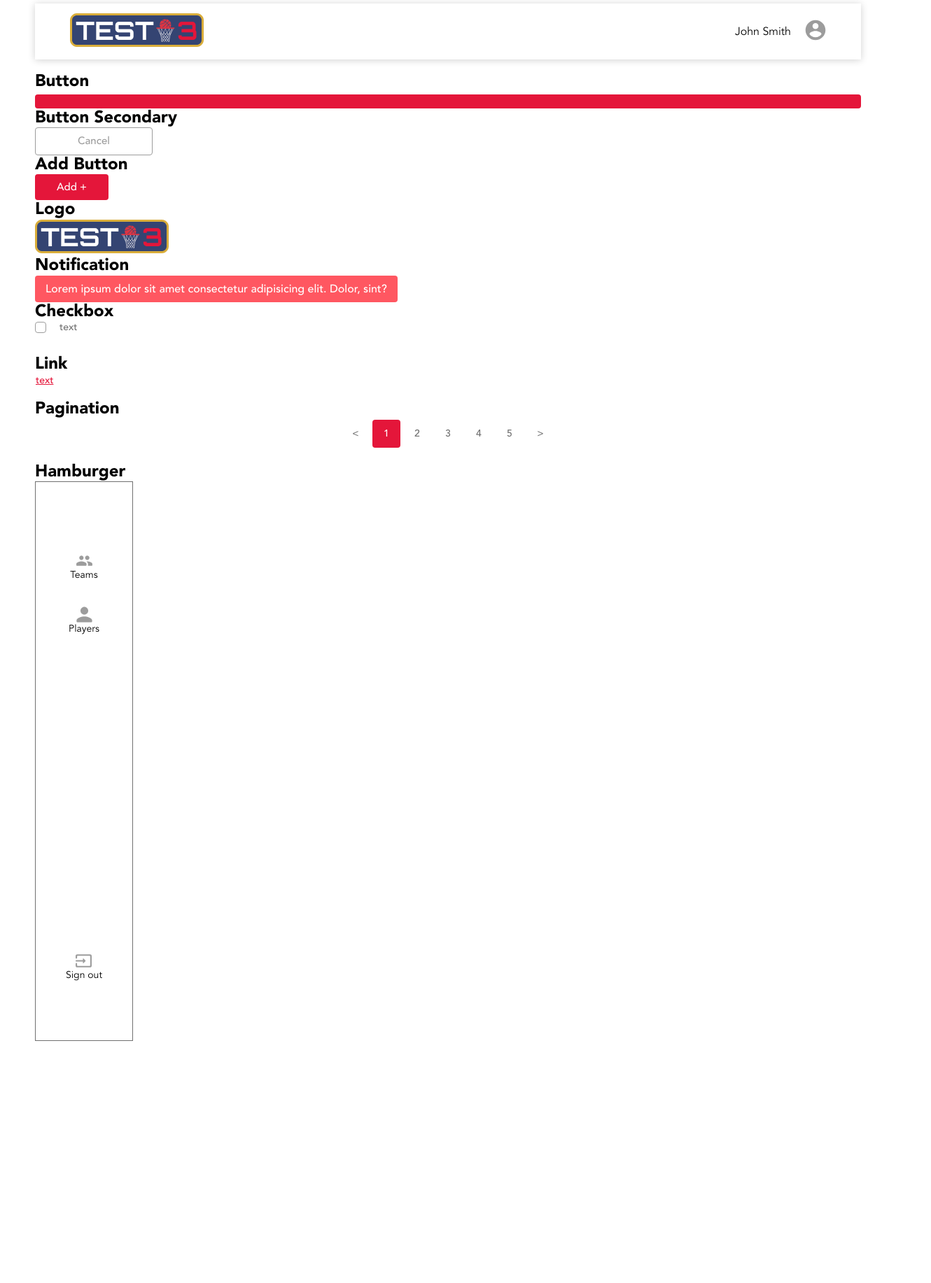
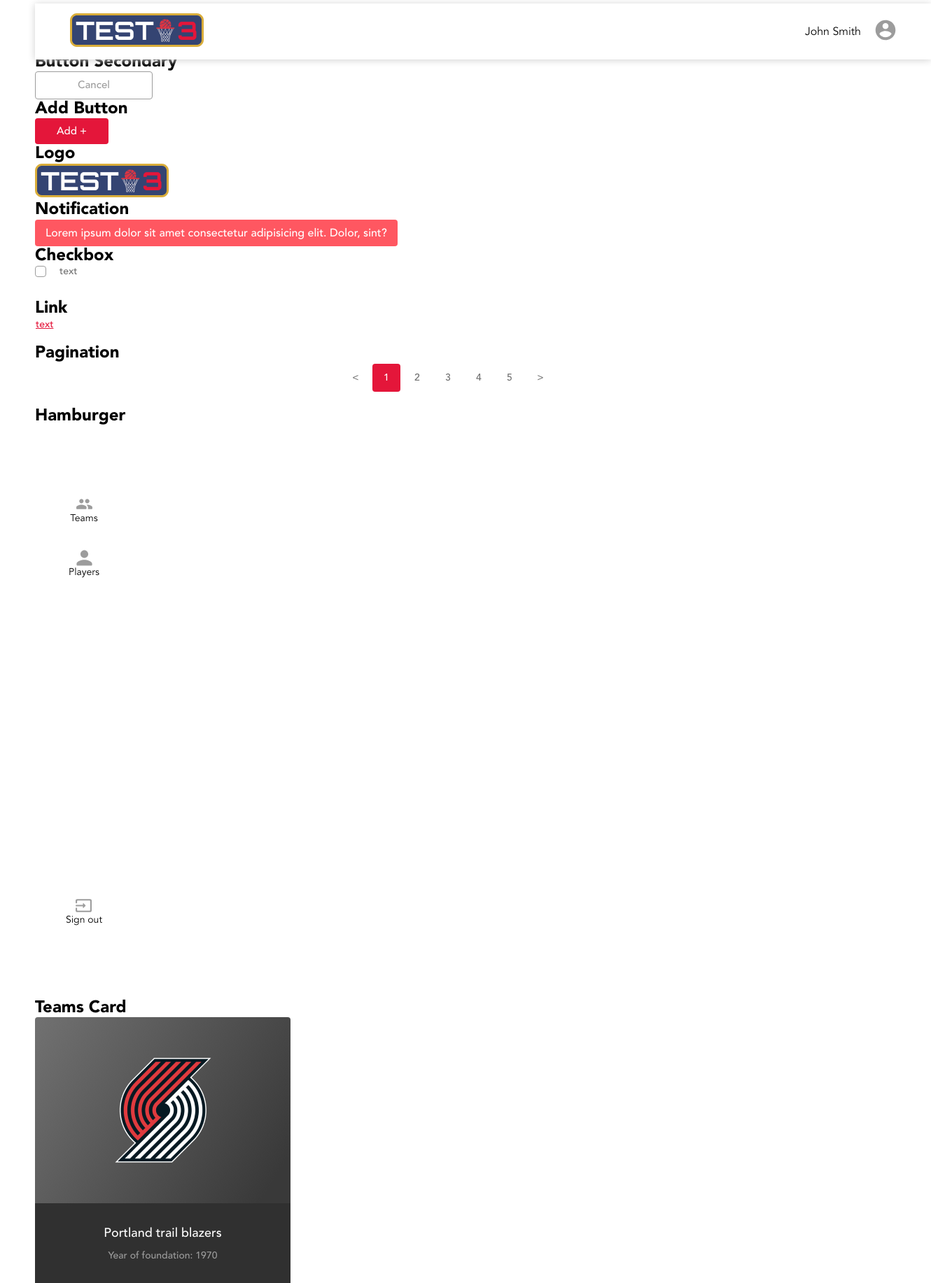
Before and after one commit to BytesHouse/big3, a React (Create React App) app: page /components in a window 1280 px wide. Shown: the part 485-2319 px from the top of the page at 70% size, 1330 px wide, since content can reach past the window. Before the commit the page ends 1973 px from the top, so only its background shows below. Built offline with nearby package versions, Linux system fonts and the light colour scheme.

Commit message:
last update

```diff
--- a/src/App.tsx
+++ b/src/App.tsx
@@ -2,6 +2,7 @@ import React from 'react';
 import { Routes, Route } from 'react-router-dom';
 import Components from './pages/Components';
 import SignInPage from './pages/authorization/SignInPage';
+import { ApplicationPage } from './pages/ApplicationPage/ApplicationPage';
 
 function App() {
   return (
@@ -9,6 +10,7 @@ function App() {
       <Routes>
         <Route path="/components" element={<Components />} />
         <Route path="/signin" element={<SignInPage />} />
+        <Route path="/app" element={<ApplicationPage />} />
       </Routes>
     </div>
   );
--- /dev/null
+++ b/src/components/TeamCard/TeamsCard.module.css
@@ -0,0 +1,34 @@
+.container {
+    max-width: 365px;
+    height: 380px;
+    border-radius: 4px;
+    background: linear-gradient(121.57deg, #707070 1.62%, #393939 81.02%);
+}
+.topBlock {
+    width: 100%;
+    height: 70%;
+    display: flex;
+    justify-content: center;
+    align-items: center;
+}
+.bottomBlock {
+    width: 100%;
+    height: 30%;
+    background: #303030;
+    display: flex;
+    flex-direction: column;
+    justify-content: center;
+    align-items: center;
+}
+.name {
+    font-weight: 500;
+    font-size: 18px;
+    color: white;
+    margin-bottom: 15px;
+}
+.year {
+    font-weight: 500;
+    font-size: 14px;
+    text-align: center;
+    color: var(--light-grey);
+}
--- /dev/null
+++ b/src/components/TeamCard/TeamsCard.tsx
@@ -0,0 +1,17 @@
+import React from 'react';
+import style from './TeamsCard.module.css';
+import image from '../../assets/images/POR1.png';
+
+export const TeamsCard: React.FC = () => {
+  return (
+    <div className={style.container}>
+      <div className={style.topBlock}>
+        <img src={image} alt="Team" />
+      </div>
+      <div className={style.bottomBlock}>
+        <div className={style.name}>Portland trail blazers</div>
+        <div className={style.year}>Year of foundation: 1970</div>
+      </div>
+    </div>
+  );
+};
--- /dev/null
+++ b/src/pages/ApplicationPage/ApplicationPage.module.css
@@ -0,0 +1,16 @@
+.container {
+    background-color: var(--lightest-grey-secondary);
+    position: relative;
+}
+.wrapper {
+    display: flex;
+}
+.display {
+    width: 100%;
+    margin-top: 80px;
+    padding: 30px 80px;
+}
+.top {
+    display: flex;
+    justify-content: space-between;
+}
--- /dev/null
+++ b/src/pages/ApplicationPage/ApplicationPage.tsx
@@ -0,0 +1,25 @@
+import React from 'react';
+import style from './ApplicationPage.module.css';
+import HamburgerMenu from '../../ui/HamburgerMenu/HamburgerMenu';
+import Navigation from '../../ui/Navigation/Navigation';
+import SearchBox from '../../ui/SearchBox/SearchBox';
+import AddButton from '../../ui/AddButton/AddButton';
+
+export const ApplicationPage: React.FC = () => {
+  return (
+    <div className={style.container}>
+      <Navigation />
+      <div className={style.wrapper}>
+        <HamburgerMenu />
+        <div className={style.display}>
+          <div className={style.top}>
+            <SearchBox />
+            <AddButton />
+          </div>
+          <div>grid</div>
+          <div>footer</div>
+        </div>
+      </div>
+    </div>
+  );
+};
--- a/src/pages/Components.tsx
+++ b/src/pages/Components.tsx
@@ -13,6 +13,7 @@ import Checkbox from '../ui/Checkbox/Checkbox';
 import StyledLink from '../ui/StyledLink/StyledLink';
 import Pagination from '../ui/Pagination/Pagination';
 import HamburgerMenu from '../ui/HamburgerMenu/HamburgerMenu';
+import { TeamsCard } from '../components/TeamCard/TeamsCard';
 
 const Components = () => {
   return (
@@ -64,6 +65,9 @@ const Components = () => {
       <br />
       <h2>Hamburger</h2>
       <HamburgerMenu />
+      <br />
+      <h2>Teams Card</h2>
+      <TeamsCard />
     </div>
   );
 };
--- /dev/null
+++ b/src/ui/Button/index.ts
@@ -0,0 +1 @@
+export { Button as default } from './Button';
--- a/src/ui/HamburgerMenu/Hamburger.module.css
+++ b/src/ui/HamburgerMenu/Hamburger.module.css
@@ -1,7 +1,7 @@
 .container {
+    background-color: white;
     width: 140px;
     height: 100vh;
-    border: 1px solid var(--grey);
     display: flex;
     flex-direction: column;
     align-items: center;
@@ -22,3 +22,9 @@ span {
     align-items: center;
     margin-bottom: 35px;
 }
+
+@media screen and (max-width: 576px) {
+    .container {
+        display: none;
+    }
+}
--- a/src/ui/Input/Input.module.css
+++ b/src/ui/Input/Input.module.css
@@ -12,6 +12,7 @@ border: none;
 border-radius: 4px;
 padding: 10px 12px;
 margin-bottom: 5px;
+border-radius: 4px;
 }
 .inp:enabled:hover {
     background-color: var(--lightest-grey-primary);
--- a/src/ui/Navigation/Navigation.module.css
+++ b/src/ui/Navigation/Navigation.module.css
@@ -1,11 +1,14 @@
 header {
+    background-color: white;
     min-width: 320px;
+    width: 100%;
     height: 80px;
     box-shadow: 0px 1px 10px var(--lightest-grey-primary);
     padding: 20px 50px;
     display: flex;
     justify-content: space-between;
     align-items: center;
+    position: absolute;
 }
 .userInfo {
     display: flex;
--- a/src/ui/SearchBox/searchBox.module.css
+++ b/src/ui/SearchBox/searchBox.module.css
@@ -1,9 +1,13 @@
 .wrapper {
+    width: 30%;
+    min-width: 220px;
+    background-color: white;
     border: 1px solid var(--lightest-grey-secondary);
     border-radius: 4px;
     display: inline-flex;
     box-sizing: border-box;
     align-items: center;
+    justify-content: space-between;
     padding-right: 12px;
 }
 
@@ -14,4 +18,5 @@
     padding-right: 5px;
     border: none;
     padding: 10px 0 10px 12px;
+    border-radius: 4px;
 }
```
Also changed, not shown: src/assets/images/POR1.png (added).
